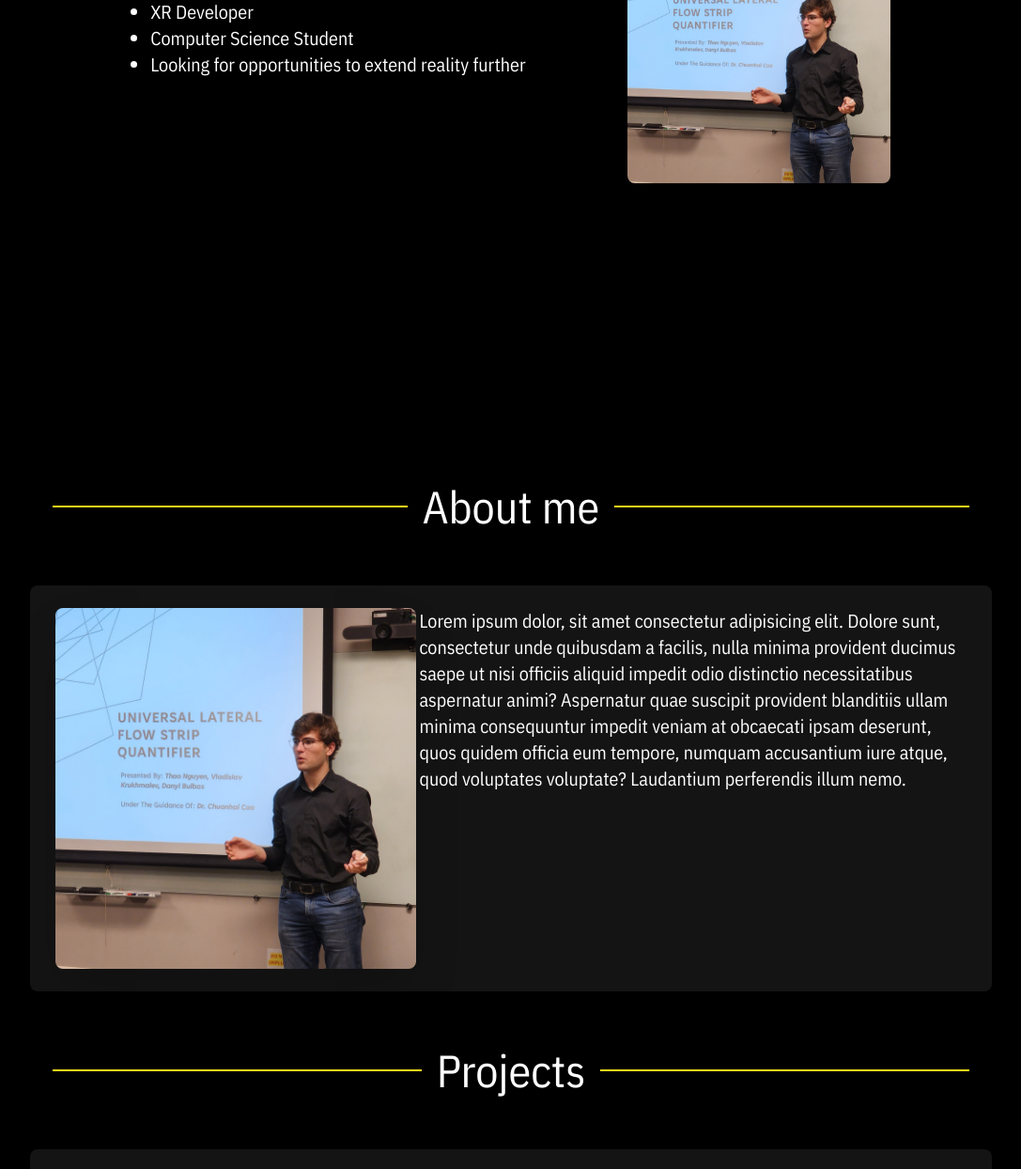
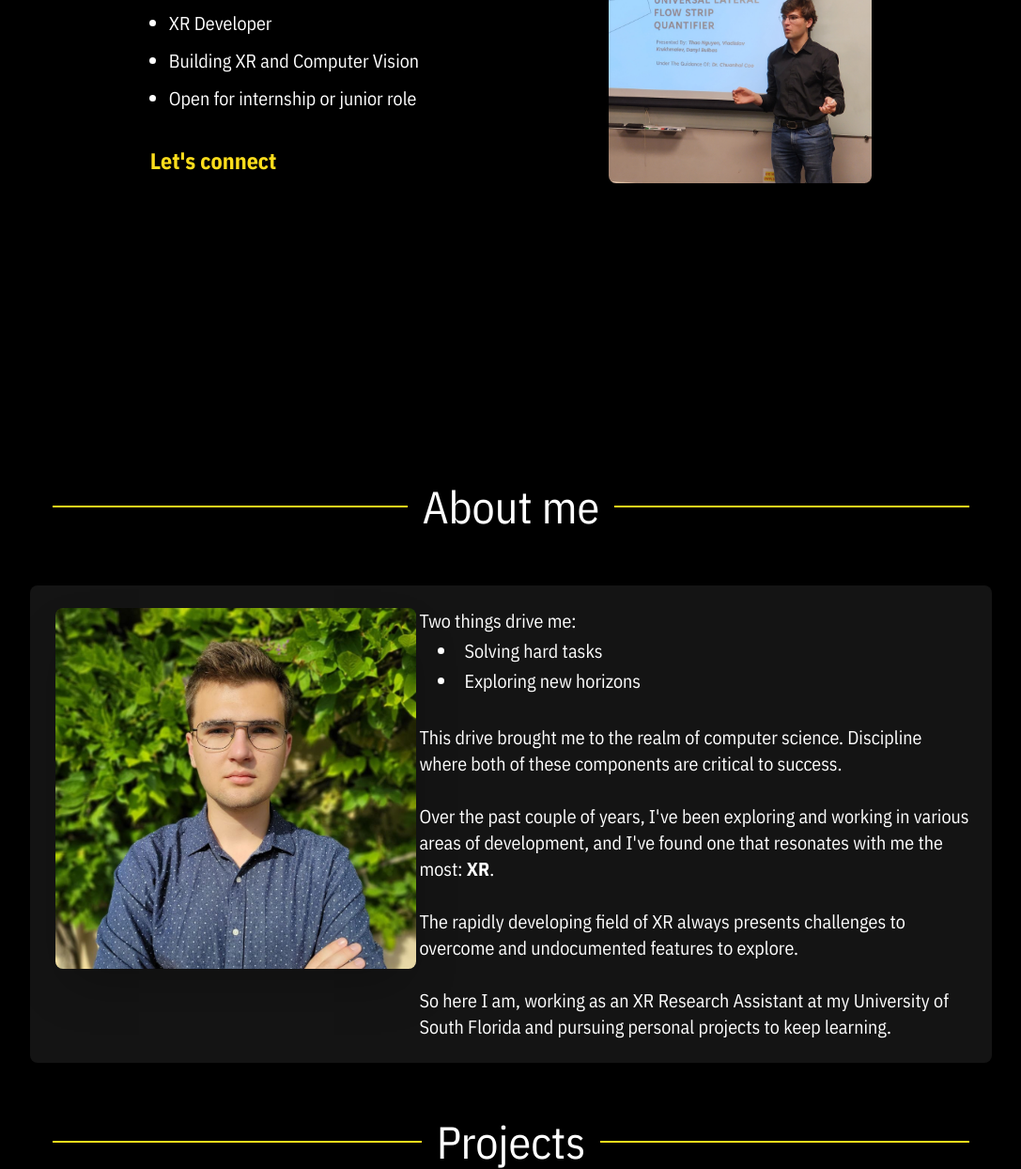
Before and after one commit to BulbasDanil/portfolio, a website built with Vite: page index.html in a window 1280 px wide. Shown: the part 345-1589 px from the top of the page at 94% size, without its empty margins (96-1183 px from the left). Built offline with nearby package versions, Linux system fonts and the light colour scheme; grey boxes are pictures that could not be loaded.

Commit message:
feat: update about me

```diff
--- a/index.html
+++ b/index.html
@@ -51,10 +51,12 @@
               <h1 class="text-6xl font-bold">Hi, I am Danyl</h1>
               <br />
               <ul class="list-disc ml-5 text-xl">
-                <li>XR Developer</li>
-                <li>Computer Science Student</li>
-                <li>Looking for opportunities to extend reality further</li>
+                <li class="my-3">XR Developer</li>
+                <li class="my-3">Building XR and Computer Vision</li>
+                <li class="my-3">Open for internship or junior role</li>
               </ul>
+              <br />
+              <a class="text-2xl text-warning" href="#contacts"> <b>Let's connect</b></a>
             </div>
           </div>
         </div>
@@ -66,15 +68,31 @@
         <div>
           <div class="flex rounded-lg bg-base-200 rounded-lg p-6">
             <div class="flex-2">
-              <img src="media/profile.png" class="max-w-sm rounded-lg shadow-2xl mx-auto" />
+              <img src="media/about.jpg" class="max-w-sm rounded-lg shadow-2xl mx-auto" />
             </div>
             <div class="flex-3 mx-auto text-xl">
+              <p>Two things drive me:</p>
+              <ul class="list-disc ml-5 list-inside">
+                <li class="my-1">Solving hard tasks</li>
+                <li class="my-1">Exploring new horizons</li>
+              </ul>
+              <br />
               <p>
-                Lorem ipsum dolor, sit amet consectetur adipisicing elit. Dolore sunt, consectetur unde quibusdam a
-                facilis, nulla minima provident ducimus saepe ut nisi officiis aliquid impedit odio distinctio
-                necessitatibus aspernatur animi? Aspernatur quae suscipit provident blanditiis ullam minima consequuntur
-                impedit veniam at obcaecati ipsam deserunt, quos quidem officia eum tempore, numquam accusantium iure
-                atque, quod voluptates voluptate? Laudantium perferendis illum nemo.
+                This drive brought me to the realm of computer science. Discipline where both of these components are
+                critical to success.
+              </p>
+              <br />
+              <p>
+                Over the past couple of years, I've been exploring and working in various areas of development, and I've
+                found one that resonates with me the most:<b> XR</b>. <br />
+                <br />
+                The rapidly developing field of XR always presents challenges to overcome and undocumented features to
+                explore.
+              </p>
+              <br />
+              <p>
+                So here I am, working as an XR Research Assistant at my University of South Florida and pursuing
+                personal projects to keep learning.
               </p>
             </div>
           </div>
@@ -174,6 +192,8 @@
             <div class="flex flex-col max-w-prose text-xl">
               <h2 class="text-3xl">Peaceful Valley</h2>
               <div class="divider divider-warning rounded-lg m-0"></div>
+              <p>A mixed-reality storytelling experience designed to raise environmental awareness</p>
+              <br />
               <p>
                 This one is special. It's the first Hackathon project that earned me and my team a prize. It's also the
                 first project where our team prioritized artistic style over fancy mechanics. We wanted to create a wow
@@ -212,13 +232,13 @@
               <div class="divider divider-warning rounded-lg m-0"></div>
 
               <p>
-                This project is a VR game for school kids studying Alice in Wonderland. It allows kids to follow Alice's
-                journey while challenging their logic and problem-solving skills.
+                VR game for school kids studying Alice in Wonderland. It allows kids to follow Alice's journey while
+                challenging their logic and problem-solving skills.
               </p>
               <br />
               <p>
-                For me and our development team, this was our first professional VR project. Our client was very
-                flexible with the mechanics, giving us room to experiment with VR - which we enthusiastically did.
+                For me and our development team, this was our first professional VR project. Our client was flexible
+                with the mechanics, giving us room to experiment with VR - which we enthusiastically did.
               </p>
               <a
                 href="https://youtu.be/X5-dXYkd0J0"
@@ -364,15 +384,15 @@
               <h2 class="text-3xl">Egmont Key AR Tour</h2>
               <div class="divider divider-warning rounded-lg m-0"></div>
               <p>
-                My first professional project was a mobile XR tour guide. Developed for Egmont Key State Park, an island
+                My first professional project. Mobile XR tour guide. Developed for Egmont Key State Park, an island
                 near Tampa serving as a habitat for turtles and mosquitoes. The app allowed visitors to navigate around
                 the island using Bluetooth trackers and see the historical appearance of virtually restored buildings
                 through AR.
               </p>
-              <br>
+              <br />
               <p>
-                Though not the most remarkable project in terms of design or technical execution, it will
-                always have a special place in my heart as the one that introduced me to the world of XR.
+                Though not the most remarkable project in terms of design or technical execution, it will always have a
+                special place in my heart as the one that introduced me to the world of XR.
               </p>
             </div>
             <div class="carousel max-h-128 max-w-[30%]">
```
Also changed, not shown: media/about.jpg (added), media/about.png (deleted).
